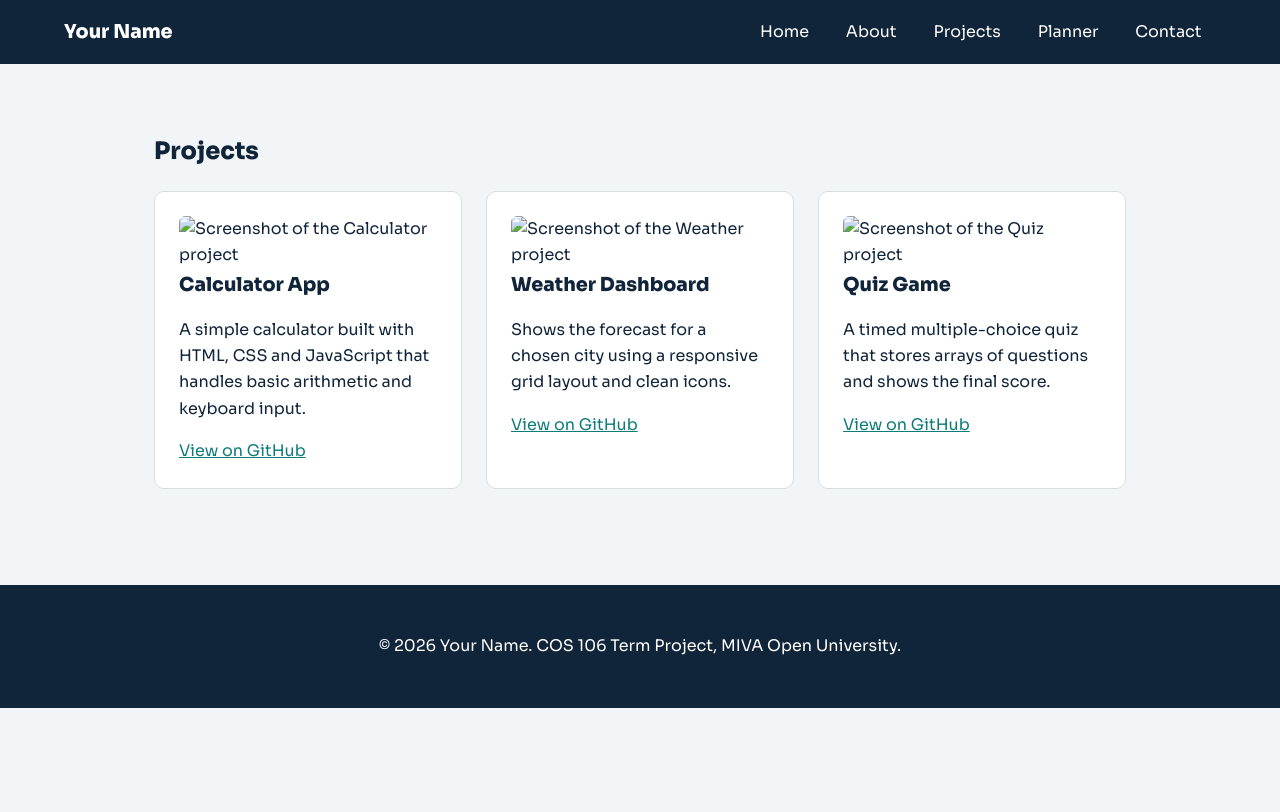
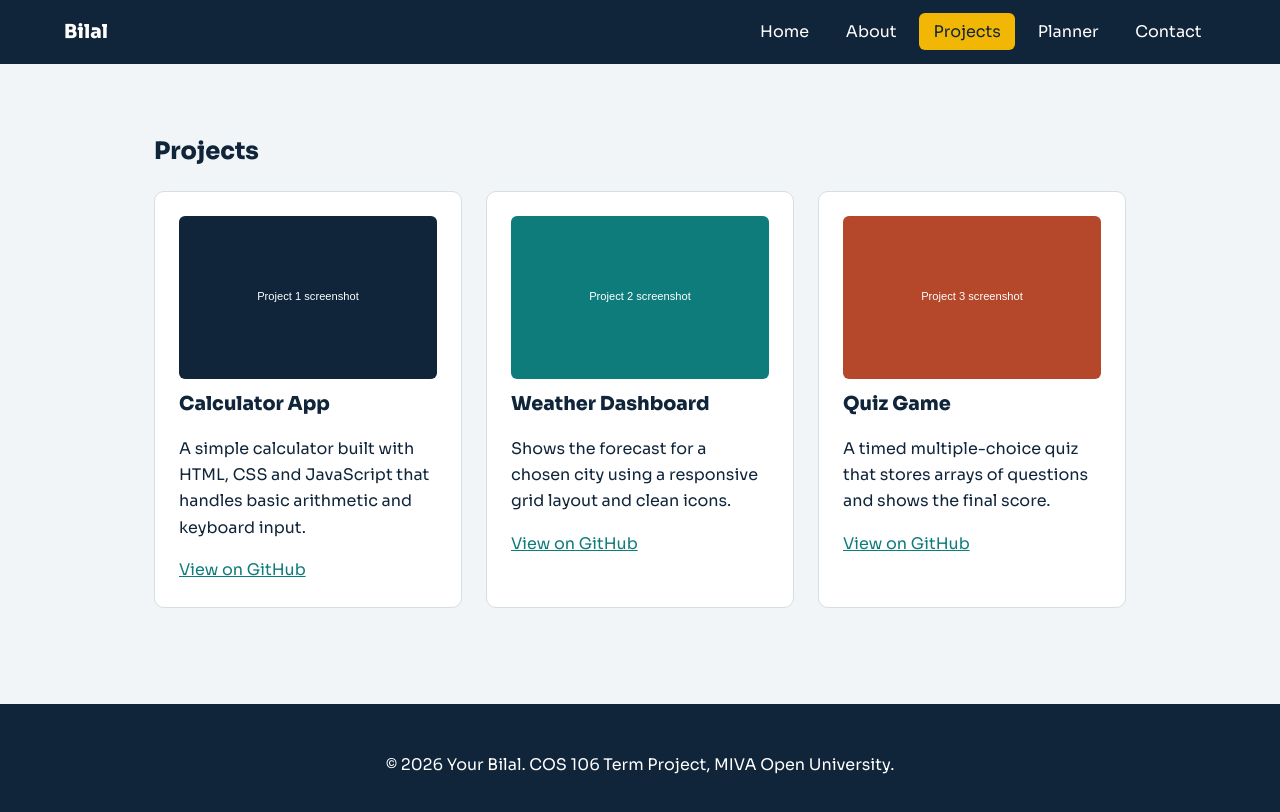
Before and after one commit to bilalsuleiman52-commits/cos-106-project, a plain HTML site: page projects.html in a window 1280 px wide. Drawn offline with Linux system fonts and the light colour scheme.

Commit message:
Update author name and fix footer content

```diff
--- a/projects.html
+++ b/projects.html
@@ -3,7 +3,7 @@
 <title>Projects | Student Portfolio</title>
 <link rel="preconnect" href="https://fonts.googleapis.com"><link href="https://fonts.googleapis.com/css2?family=Sora:wght@400;600;800&display=swap" rel="stylesheet">
 <link rel="stylesheet" href="style.css"></head><body>
-<header class="site-header"><a class="brand" href="index.html">Your Name</a>
+<header class="site-header"><a class="brand" href="index.html">Bilal</a>
 <button class="menu-btn" aria-label="Toggle menu" aria-expanded="false">Menu</button>
 <nav id="nav"><ul>
 <li><a href="index.html">Home</a></li><li><a href="about.html">About</a></li><li><a href="projects.html">Projects</a></li><li><a href="planner.html">Planner</a></li><li><a href="contact.html">Contact</a></li>
@@ -11,10 +11,10 @@
 <main>
 <section class="page"><h1>Projects</h1>
 <div class="grid3">
-<article class="card"><img src="images/project1.svg" alt="Screenshot of the Calculator project"><h2>Calculator App</h2><p>A simple calculator built with HTML, CSS and JavaScript that handles basic arithmetic and keyboard input.</p><a href="https://github.com/your-username/calculator" target="_blank" rel="noopener">View on GitHub</a></article>
-<article class="card"><img src="images/project2.svg" alt="Screenshot of the Weather project"><h2>Weather Dashboard</h2><p>Shows the forecast for a chosen city using a responsive grid layout and clean icons.</p><a href="https://github.com/your-username/weather" target="_blank" rel="noopener">View on GitHub</a></article>
-<article class="card"><img src="images/project3.svg" alt="Screenshot of the Quiz project"><h2>Quiz Game</h2><p>A timed multiple-choice quiz that stores arrays of questions and shows the final score.</p><a href="https://github.com/your-username/quiz" target="_blank" rel="noopener">View on GitHub</a></article>
+<article class="card"><img src="project1.svg" alt="Screenshot of the Calculator project"><h2>Calculator App</h2><p>A simple calculator built with HTML, CSS and JavaScript that handles basic arithmetic and keyboard input.</p><a href="https://github.com/your-username/calculator" target="_blank" rel="noopener">View on GitHub</a></article>
+<article class="card"><img src="project2.svg" alt="Screenshot of the Weather project"><h2>Weather Dashboard</h2><p>Shows the forecast for a chosen city using a responsive grid layout and clean icons.</p><a href="https://github.com/your-username/weather" target="_blank" rel="noopener">View on GitHub</a></article>
+<article class="card"><img src="project3.svg" alt="Screenshot of the Quiz project"><h2>Quiz Game</h2><p>A timed multiple-choice quiz that stores arrays of questions and shows the final score.</p><a href="https://github.com/your-username/quiz" target="_blank" rel="noopener">View on GitHub</a></article>
 </div></section>
 </main>
-<footer class="site-footer"><p>&copy; 2026 Your Name. COS 106 Term Project, MIVA Open University.</p></footer>
-<script src="js/main.js"></script></body></html>
+<footer class="site-footer"><p>&copy; 2026 Your Bilal. COS 106 Term Project, MIVA Open University.</p></footer>
+<script src="main.js"></script></body></html>
```
